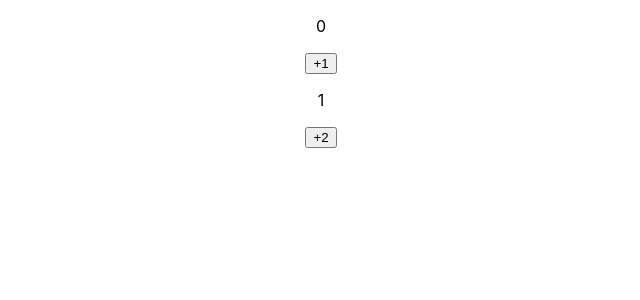
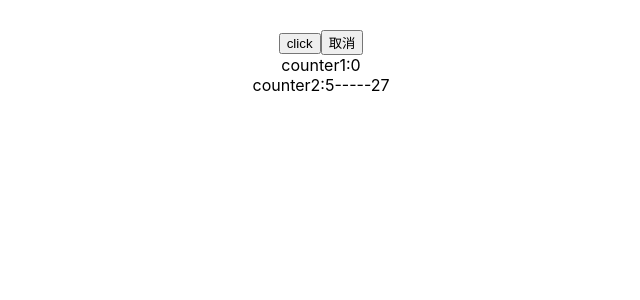
Before and after one commit to Dorisfeng/Interview-practice, a React app in the folder react-demo-app/: page / in a window 1280 px wide. Shown: the top 300 px of the page, without its empty margins (319-959 px from the left). Built offline with nearby package versions, Linux system fonts and the light colour scheme.

Commit message:
fix: debounce

```diff
--- a/react-demo-app/src/App.js
+++ b/react-demo-app/src/App.js
@@ -10,6 +10,7 @@ import {
   ForwardRefDemo,
   CustomHook,
   CustomHooks,
+  AutoComplete,
 } from "./demo";
 import "./App.css";
 function App() {
@@ -35,6 +36,7 @@ function App() {
       {/* <ForwardRefDemo /> */}
       {/* <CustomHook /> */}
       <CustomHooks />
+      {/* <AutoComplete /> */}
     </div>
   );
 }
--- /dev/null
+++ b/react-demo-app/src/demo/autoComplete.js
@@ -0,0 +1,42 @@
+import { useEffect, useState } from "react";
+var sites = [
+  "Google",
+  "Taobao",
+  "Runoob",
+  "Wiki",
+  "Zhihu",
+  "Baidu",
+  "Sina",
+  "Tmall",
+  "JD",
+  "Alibaba",
+  "QQ",
+  "Weixin",
+];
+const Demo = () => {
+  const [value, setValue] = useState("");
+  useEffect(() => {
+    let inputDom = document.getElementById("inputId");
+    let listDom = document.getElementById("listId");
+    inputDom.addEventListener("input", (e) => {
+      listDom.style.display = "block";
+      const value = e.target.value;
+      setValue(value);
+    });
+  });
+  return (
+    <div style={{ position: "relative" }}>
+      <input id="inputId" />
+      <div id="listId" style={{ position: "absolute", display: "none" }}>
+        <ul>
+          {sites
+            .filter((item) => item.indexOf(value) > -1)
+            .map((item) => (
+              <li key={item}>{item}</li>
+            ))}
+        </ul>
+      </div>
+    </div>
+  );
+};
+export default Demo;
--- a/react-demo-app/src/demo/custom-hooks/index.js
+++ b/react-demo-app/src/demo/custom-hooks/index.js
@@ -1,25 +1,3 @@
-import useXState from "./useMyState";
-const Demo = () => {
-  const [number, setNumber] = useXState(0);
-  const [number1, setNumber1] = useXState(1);
-  const add = () => {
-    setNumber(number + 1, (val) => {
-      console.log("add cb", val);
-    });
-  };
-  const add2 = () => {
-    setNumber1(number1 + 2, (val) => {
-      console.log("add2 cb", val);
-    });
-  };
-  console.log("number", number);
-  return (
-    <div>
-      <p>{number}</p>
-      <button onClick={add}>+1</button>
-      <p>{number1}</p>
-      <button onClick={add2}>+2</button>
-    </div>
-  );
-};
+import Demo from "./useDebounce";
+
 export default Demo;
--- a/react-demo-app/src/demo/custom-hooks/useDebounce.js
+++ b/react-demo-app/src/demo/custom-hooks/useDebounce.js
@@ -1,16 +1,101 @@
-import { useEffect, useRef } from "react";
+import { useEffect, useState, useCallback } from "react";
 const useDebounce = (fn, ms = 30, deps = []) => {
-  let timeout = useRef();
-  useEffect(() => {
-    if (timeout.current) clearTimeout(timeout.current);
-    timeout.current = setTimeout(() => {
-      fn();
-    }, ms);
-  }, [deps, fn, ms]);
-  const cancel = () => {
-    clearTimeout(timeout.current);
-    timeout = null;
+  return debounce(fn, ms);
+};
+// function debounce(fn, delay) {
+//   let timer;
+//   return function () {
+//     let args = arguments;
+//     timer !== undefined && clearTimeout(timer);
+//     timer = setTimeout(() => {
+//       fn.apply(this, args);
+//     }, delay);
+//   };
+// }
+// function debounce(fn, ms, immediately = false) {
+//   let timer, result;
+//   function resDebounced(...args) {
+//     // 一直触发，一直清除定时器
+//     if (timer) {
+//       clearTimeout(timer);
+//     }
+//     if (immediately) {
+//       //立即执行
+//       if (!timer) {
+//         result = fn.apply(this, ...args);
+//       }
+//       // 重置定时器，ms内不再执行回调
+//       timer = setTimeout(() => {
+//         timer = null;
+//       }, ms);
+//     } else {
+//       timer = setTimeout(() => {
+//         result = fn.apply(this, ...args);
+//         timer = null;
+//       }, ms);
+//     }
+
+//     return result;
+//   }
+//   resDebounced.cancel = function () {
+//     clearTimeout(timer);
+//   };
+//   return resDebounced;
+// }
+
+function debounce(fn, delay) {
+  let timer;
+  return function () {
+    let args = arguments;
+    //clearTimeout会把timer变成undefined
+    timer && clearTimeout(timer);
+    timer = setTimeout(() => {
+      fn.apply(this, args);
+      // timer = null;
+    }, delay);
   };
-  return [cancel];
+}
+const Demo = () => {
+  const [counter1, setCounter1] = useState(0);
+  const [counter2, setCounter2] = useState(0);
+
+  const resDebounced = useCallback(
+    debounce(function () {
+      console.count("click1");
+      setCounter1((counter1) => counter1 + 1);
+    }, 5000),
+    []
+  );
+
+  useEffect(function () {
+    const t = setInterval(() => {
+      setCounter2((x) => x + 1);
+    }, 1000);
+    return clearInterval.bind(undefined, t);
+  }, []);
+
+  return (
+    <div style={{ padding: 30 }}>
+      <button
+        onClick={function () {
+          resDebounced();
+        }}
+      >
+        click
+      </button>
+      <button
+        onClick={() => {
+          resDebounced.cancel();
+        }}
+      >
+        取消
+      </button>
+      <div>counter1:{counter1}</div>
+      <div>
+        counter2:{counter2}-----{new Date().getSeconds()}
+      </div>
+    </div>
+  );
 };
-export default useDebounce;
+
+export default Demo;
--- a/react-demo-app/src/demo/index.js
+++ b/react-demo-app/src/demo/index.js
@@ -8,6 +8,7 @@ import UseRefDemo from "./useRef-demo";
 import ForwardRefDemo from "./forwardRef-demo";
 import CustomHook from "./custom-hook";
 import CustomHooks from "./custom-hooks";
+import AutoComplete from "./autoComplete";
 
 export {
   Hooks,
@@ -20,4 +21,5 @@ export {
   CustomHooks,
   UseEffectDemo,
   UseLayoutDemo,
+  AutoComplete,
 };
```
